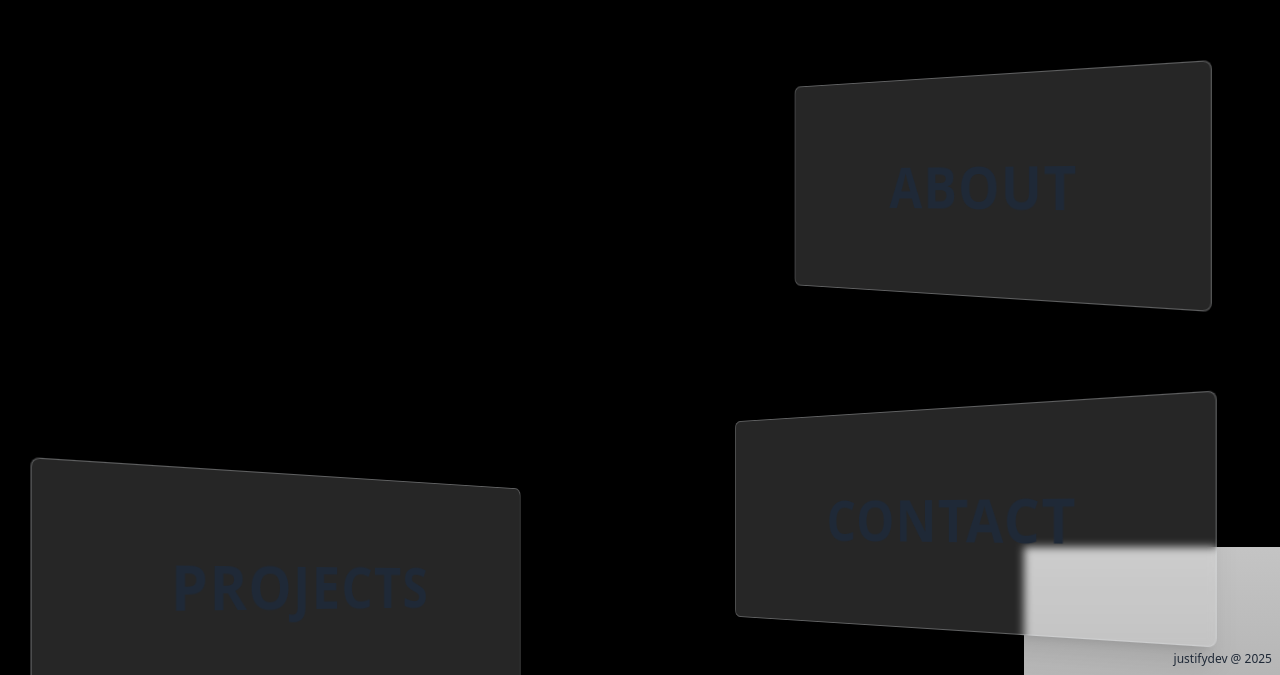
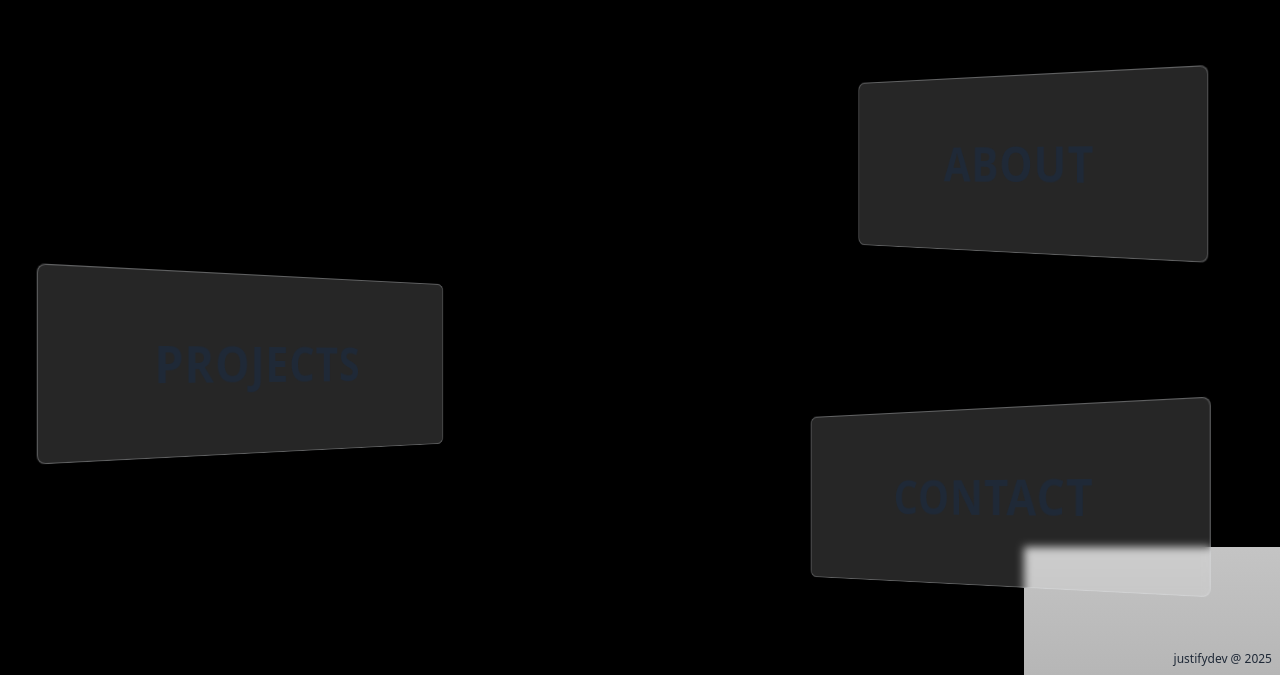
Before and after one commit to justifyisdumb/temp, a React (Vite) app: page / in a window 1280 px wide. Shown: the part 125-800 px from the top of the page. Built offline with nearby package versions, Linux system fonts and the light colour scheme.

Commit message:
Fix card consistency and remove all shadows

```diff
--- a/src/App.tsx
+++ b/src/App.tsx
@@ -47,43 +47,43 @@ export default function Home() {
           {/* Navigation Cards */}
           {/* PROJECTS card - robot's left (from its POV), 3D perspective */}
           <div
-  className={`absolute top-3/4 left-8 z-20 cursor-pointer hover:scale-105 hover:shadow-2xl hover:bg-white/25 transition-all duration-500 ease-out ${
+  className={`absolute top-1/2 left-8 z-20 cursor-pointer hover:scale-105 hover:bg-white/25 transition-all duration-500 ease-out ${
     showCards ? 'opacity-100' : 'opacity-0'
   }`}
   style={{
     transform: 'perspective(1000px) rotateY(30deg)',
   }}
 >
-  <div className="bg-white/15 backdrop-blur-sm rounded-lg px-32 py-20 shadow-xl border border-gray-200/30">
-    <h3 className="text-gray-800 font-bold text-6xl tracking-wide">PROJECTS</h3>
+  <div className="bg-white/15 backdrop-blur-sm rounded-lg px-28 py-16 border border-gray-200/30">
+    <h3 className="text-gray-800 font-bold text-5xl tracking-wide">PROJECTS</h3>
   </div>
 </div>
 
 {/* ABOUT card - far right, upper */}
 <div
-  className={`absolute top-1/4 right-16 z-20 cursor-pointer hover:scale-105 hover:shadow-2xl hover:bg-white/25 transition-all duration-500 ease-out ${
+  className={`absolute top-1/4 right-16 z-20 cursor-pointer hover:scale-105 hover:bg-white/25 transition-all duration-500 ease-out ${
     showCards ? 'opacity-100' : 'opacity-0'
   }`}
   style={{
     transform: 'perspective(1000px) rotateY(-30deg)',
   }}
 >
-  <div className="bg-white/15 backdrop-blur-sm rounded-lg px-32 py-20 shadow-xl border border-gray-200/30">
-    <h3 className="text-gray-800 font-bold text-6xl tracking-wide">ABOUT</h3>
+  <div className="bg-white/15 backdrop-blur-sm rounded-lg px-28 py-16 border border-gray-200/30">
+    <h3 className="text-gray-800 font-bold text-5xl tracking-wide">ABOUT</h3>
   </div>
 </div>
 
 {/* CONTACT card - far right, lower */}
 <div
-  className={`absolute top-2/3 right-16 z-20 cursor-pointer hover:scale-105 hover:shadow-2xl hover:bg-white/25 transition-all duration-500 ease-out ${
+  className={`absolute top-2/3 right-16 z-20 cursor-pointer hover:scale-105 hover:bg-white/25 transition-all duration-500 ease-out ${
     showCards ? 'opacity-100' : 'opacity-0'
   }`}
   style={{
     transform: 'perspective(1000px) rotateY(-30deg)',
   }}
 >
-  <div className="bg-white/15 backdrop-blur-sm rounded-lg px-32 py-20 shadow-xl border border-gray-200/30">
-    <h3 className="text-gray-800 font-bold text-6xl tracking-wide">CONTACT</h3>
+  <div className="bg-white/15 backdrop-blur-sm rounded-lg px-28 py-16 border border-gray-200/30">
+    <h3 className="text-gray-800 font-bold text-5xl tracking-wide">CONTACT</h3>
   </div>
 </div>
 
```
